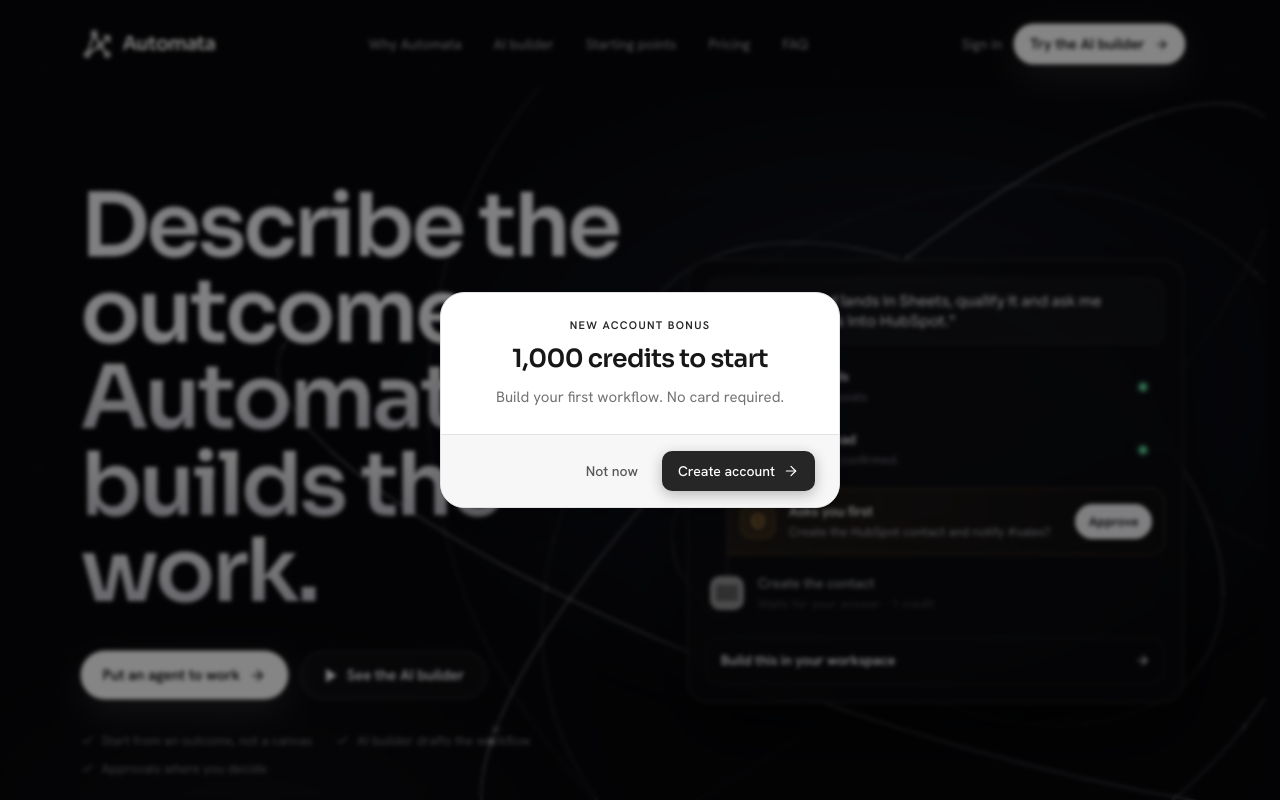
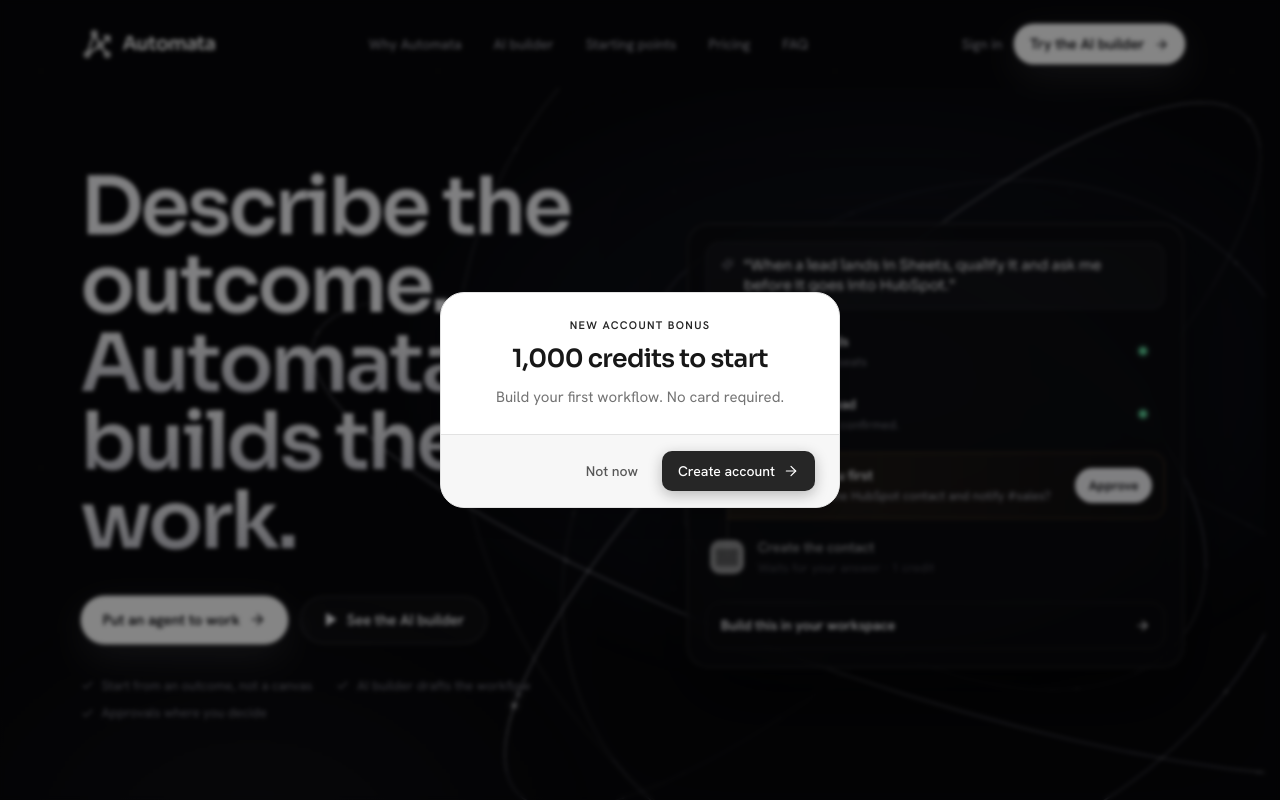
Before and after one commit to UtkarshDubeyGIT/automata, a Next.js app: page / in a window 1280 px wide. Shown: the top 800 px of the page. Built offline with nearby package versions, Linux system fonts and the light colour scheme; no server answers; grey boxes are pictures that could not be loaded.

Commit message:
refine: tighten landing hero spacing

```diff
--- a/src/components/landing-space/space-landing.tsx
+++ b/src/components/landing-space/space-landing.tsx
@@ -152,9 +152,9 @@
           mask="linear-gradient(to bottom, #000 0%, #000 60%, rgba(0,0,0,0.4) 85%, transparent 100%)"
           className="opacity-60 lg:opacity-100"
         />
-        <div className="relative z-10 mx-auto grid w-full max-w-6xl gap-14 px-6 pb-24 pt-14 lg:grid-cols-[1.05fr_0.95fr] lg:items-center lg:pb-36 lg:pt-24">
+        <div className="relative z-10 mx-auto grid w-full max-w-6xl gap-14 px-6 pb-24 pt-10 lg:grid-cols-[1.05fr_0.95fr] lg:items-center lg:pb-36 lg:pt-20">
           <div>
-            <h1 className={`${styles.display} ${styles.rise} text-[clamp(46px,7vw,88px)]`}>
+            <h1 className={`${styles.display} ${styles.rise} text-[clamp(44px,6.4vw,80px)]`}>
               Describe the outcome.<br /><em>Automata builds the work.</em>
             </h1>
             <div className={`${styles.rise} mt-9 flex flex-wrap items-center gap-3`}>
```
